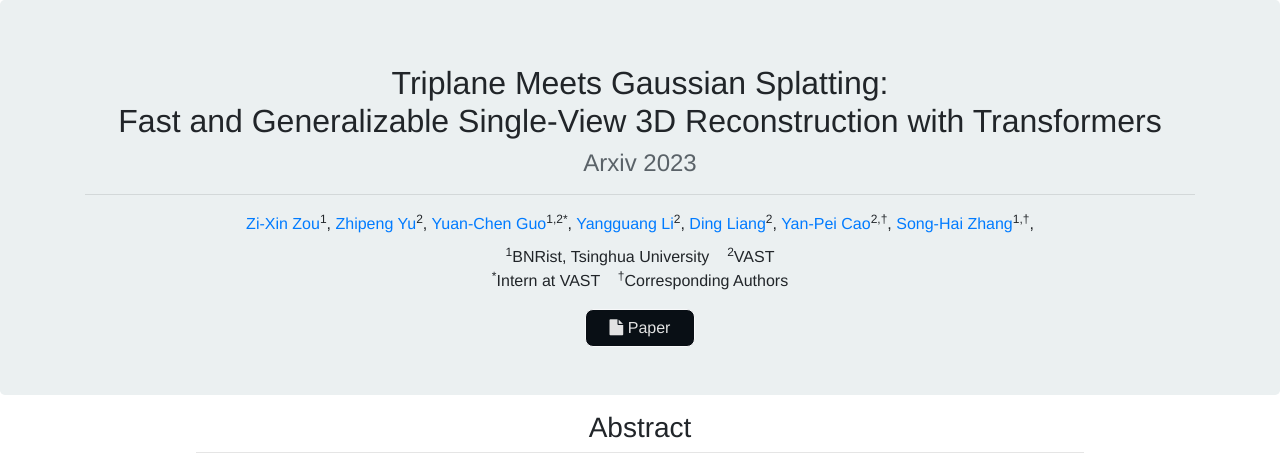
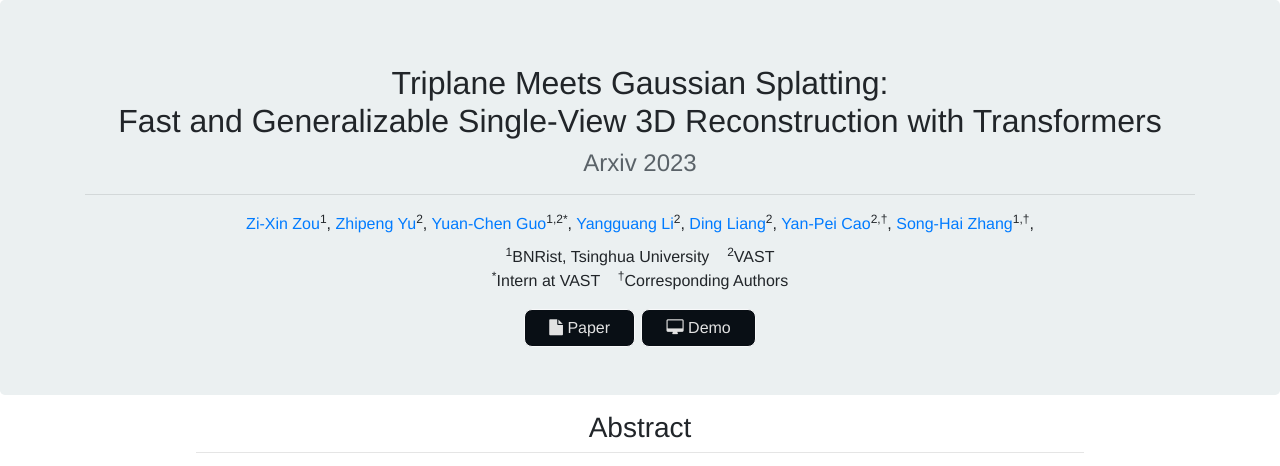
Before and after one commit to zouzx/TriplaneGaussian, a plain HTML site: page index.html in a window 1280 px wide. Shown: the top 466 px of the page. Drawn offline with Linux system fonts and the light colour scheme.

Commit message:
update huggingface gradio demo

```diff
--- a/index.html
+++ b/index.html
@@ -54,11 +54,11 @@
             <!-- <div class="column">
                 <p class="mb-5"><a class="btn btn-large btn-light" href="https://connecthkuhk-my.sharepoint.com/:f:/g/personal/yuanly_connect_hku_hk/EjYHbCBnV-VPjBqNHdNulIABq9sYAEpSz4NPLDI72a85vw" role="button"  target="_blank">
                   <i class="fa fa-database"></i> Model </a> </p>
+            </div> -->
+            <div class="column">
+                <p class="mb-5"><a class="btn btn-large btn-light" href="https://huggingface.co/spaces/vast-ai/TriplaneGaussian" role="button"  target="_blank">
+                  <i class="fa fa-desktop"></i> Demo </a> </p>
             </div>
-            <div class="column">
-                <p class="mb-5"><a class="btn btn-large btn-light" href="https://huggingface.co/spaces/liuyuan-pal/SyncDreamer" role="button"  target="_blank">
-                  <i class="fa fa-desktop"></i> Live Demo </a> </p>
-            </div> -->
           </div>
           </div>
         </div>
```
